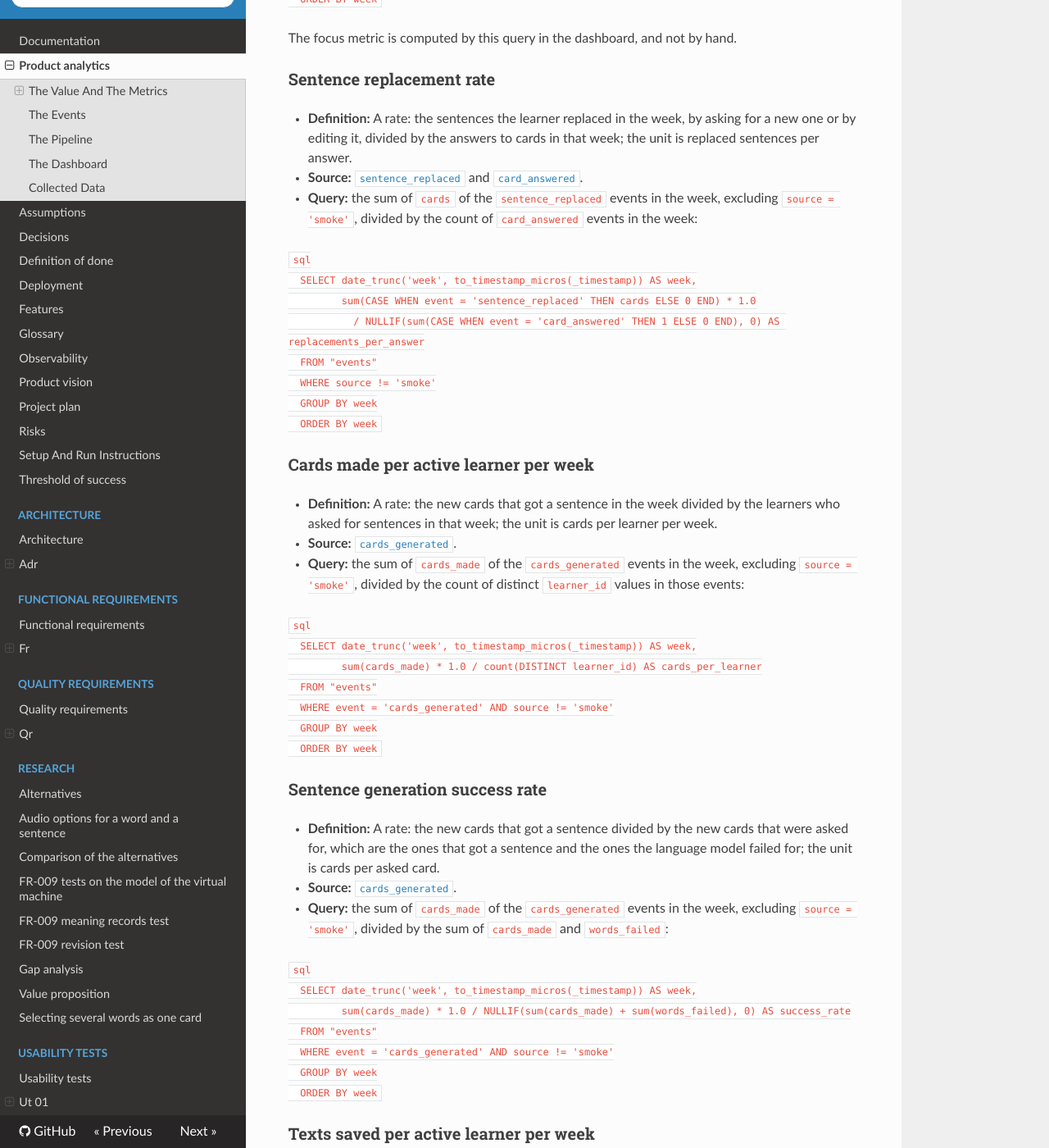
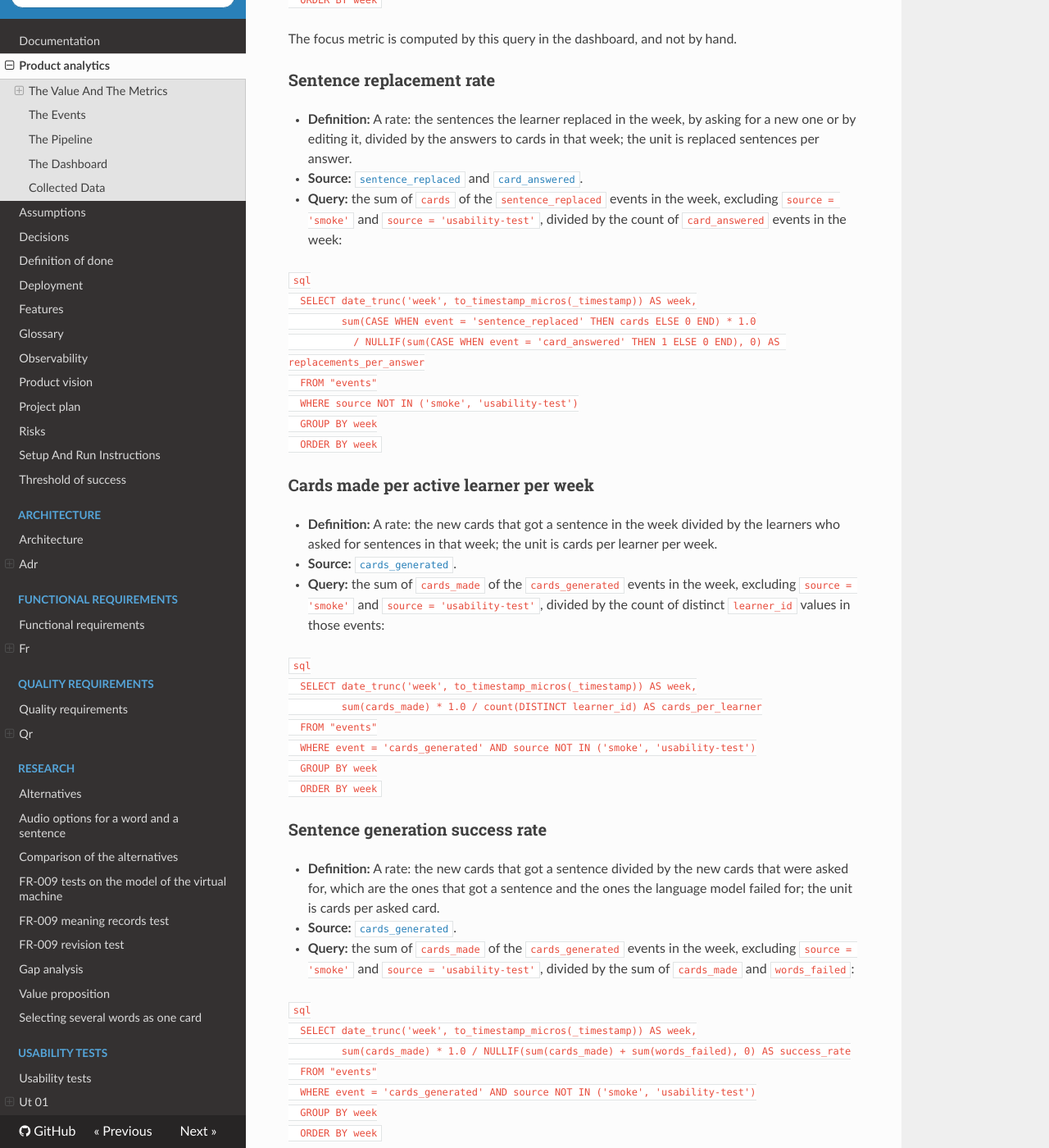
Before and after one commit to itpd-team-6/sentence-cards-generator-team-6, an MkDocs documentation site: the page built from docs/analytics.md, in a window 1280 px wide and 1400 px high, scrolled down 1629 px. Shown: the whole window at 82% size. Built offline with MkDocs 1.6.1, drawn with Linux system fonts in a browser that asks for light colours; nearby versions of some CDN libraries; some of the changed text lies outside the part shown.

Commit message:
Exclude the usability-test source from every analytics metric

````diff
--- a/docs/analytics.md
+++ b/docs/analytics.md
@@ -31,19 +31,19 @@ Each metric's name links to its section.
 
 Rejected as a vanity metric: total cards stored, because it grows with every text pasted even when nobody studies a card, and it never moves when the study queue improves.
 
-The focus metric depends on its input metrics and on real users: until people outside the team use the product it has no value, and the test traffic of the team, tagged `source=smoke`, is not shown as its value.
+The focus metric depends on its input metrics and on real users: until people outside the team use the product it has no value, and the test traffic of the team, tagged `source=smoke`, and the usability-test traffic, tagged `source=usability-test`, are not shown as its value.
 
 ### Cards studied per active learner per week
 
 - **Definition:** A rate: the answers to cards in the week divided by the active learners in that week; an active learner is a learner who answered at least one card in the week, and the unit is answers per learner per week.
 - **Source:** [`card_answered`](#the-events).
-- **Query:** the count of `card_answered` events in the week, excluding `source = 'smoke'`, divided by the count of distinct `learner_id` values in those events:
+- **Query:** the count of `card_answered` events in the week, excluding `source = 'smoke'` and `source = 'usability-test'`, divided by the count of distinct `learner_id` values in those events:
 
   ```sql
   SELECT date_trunc('week', to_timestamp_micros(_timestamp)) AS week,
          count(*) * 1.0 / count(DISTINCT learner_id) AS answers_per_learner
   FROM "events"
-  WHERE event = 'card_answered' AND source != 'smoke'
+  WHERE event = 'card_answered' AND source NOT IN ('smoke', 'usability-test')
   GROUP BY week
   ORDER BY week
   ```
@@ -54,14 +54,14 @@ The focus metric is computed by this query in the dashboard, and not by hand.
 
 - **Definition:** A rate: the sentences the learner replaced in the week, by asking for a new one or by editing it, divided by the answers to cards in that week; the unit is replaced sentences per answer.
 - **Source:** [`sentence_replaced`](#the-events) and [`card_answered`](#the-events).
-- **Query:** the sum of `cards` of the `sentence_replaced` events in the week, excluding `source = 'smoke'`, divided by the count of `card_answered` events in the week:
+- **Query:** the sum of `cards` of the `sentence_replaced` events in the week, excluding `source = 'smoke'` and `source = 'usability-test'`, divided by the count of `card_answered` events in the week:
 
   ```sql
   SELECT date_trunc('week', to_timestamp_micros(_timestamp)) AS week,
          sum(CASE WHEN event = 'sentence_replaced' THEN cards ELSE 0 END) * 1.0
            / NULLIF(sum(CASE WHEN event = 'card_answered' THEN 1 ELSE 0 END), 0) AS replacements_per_answer
   FROM "events"
-  WHERE source != 'smoke'
+  WHERE source NOT IN ('smoke', 'usability-test')
   GROUP BY week
   ORDER BY week
   ```
@@ -70,13 +70,13 @@ The focus metric is computed by this query in the dashboard, and not by hand.
 
 - **Definition:** A rate: the new cards that got a sentence in the week divided by the learners who asked for sentences in that week; the unit is cards per learner per week.
 - **Source:** [`cards_generated`](#the-events).
-- **Query:** the sum of `cards_made` of the `cards_generated` events in the week, excluding `source = 'smoke'`, divided by the count of distinct `learner_id` values in those events:
+- **Query:** the sum of `cards_made` of the `cards_generated` events in the week, excluding `source = 'smoke'` and `source = 'usability-test'`, divided by the count of distinct `learner_id` values in those events:
 
   ```sql
   SELECT date_trunc('week', to_timestamp_micros(_timestamp)) AS week,
          sum(cards_made) * 1.0 / count(DISTINCT learner_id) AS cards_per_learner
   FROM "events"
-  WHERE event = 'cards_generated' AND source != 'smoke'
+  WHERE event = 'cards_generated' AND source NOT IN ('smoke', 'usability-test')
   GROUP BY week
   ORDER BY week
   ```
@@ -85,13 +85,13 @@ The focus metric is computed by this query in the dashboard, and not by hand.
 
 - **Definition:** A rate: the new cards that got a sentence divided by the new cards that were asked for, which are the ones that got a sentence and the ones the language model failed for; the unit is cards per asked card.
 - **Source:** [`cards_generated`](#the-events).
-- **Query:** the sum of `cards_made` of the `cards_generated` events in the week, excluding `source = 'smoke'`, divided by the sum of `cards_made` and `words_failed`:
+- **Query:** the sum of `cards_made` of the `cards_generated` events in the week, excluding `source = 'smoke'` and `source = 'usability-test'`, divided by the sum of `cards_made` and `words_failed`:
 
   ```sql
   SELECT date_trunc('week', to_timestamp_micros(_timestamp)) AS week,
          sum(cards_made) * 1.0 / NULLIF(sum(cards_made) + sum(words_failed), 0) AS success_rate
   FROM "events"
-  WHERE event = 'cards_generated' AND source != 'smoke'
+  WHERE event = 'cards_generated' AND source NOT IN ('smoke', 'usability-test')
   GROUP BY week
   ORDER BY week
   ```
@@ -100,13 +100,13 @@ The focus metric is computed by this query in the dashboard, and not by hand.
 
 - **Definition:** A rate: the texts saved in the week divided by the learners who saved at least one text in that week; the unit is texts per learner per week.
 - **Source:** [`text_saved`](#the-events).
-- **Query:** the count of `text_saved` events in the week, excluding `source = 'smoke'`, divided by the count of distinct `learner_id` values in those events:
+- **Query:** the count of `text_saved` events in the week, excluding `source = 'smoke'` and `source = 'usability-test'`, divided by the count of distinct `learner_id` values in those events:
 
   ```sql
   SELECT date_trunc('week', to_timestamp_micros(_timestamp)) AS week,
          count(*) * 1.0 / count(DISTINCT learner_id) AS texts_per_learner
   FROM "events"
-  WHERE event = 'text_saved' AND source != 'smoke'
+  WHERE event = 'text_saved' AND source NOT IN ('smoke', 'usability-test')
   GROUP BY week
   ORDER BY week
   ```
@@ -115,7 +115,7 @@ The focus metric is computed by this query in the dashboard, and not by hand.
 
 Every event is named `object_action` in snake case.
 Every event carries `learner_id`, a one-way hash of the library code of the learner, and `source`, which is `web`, `usability-test`, or `smoke`.
-`smoke` marks the traffic the team makes to check the pipeline, and a metric leaves it out.
+`smoke` marks the traffic the team makes to check the pipeline, and `usability-test` marks a usability-test session (issue #278); a metric leaves both out, so it counts real use only.
 Real use is `web`.
 A usability-test session is opened with the address `?source=usability-test`, so its events arrive with `source=usability-test`; the frontend keeps it for the tab and sends it with every call in the `X-Event-Source` header.
 Such a session may also carry `?participant=P-01`, kept the same way and sent in the `X-Participant-Code` header, so `participant_code` (`P-01`, `P-02` and so on) is on its events and each session is read from the events it produced.
@@ -147,13 +147,13 @@ The backend and its dashboards are reachable from the university network only, a
 The staging dashboard is `Product analytics (staging)` in the organization `analytics_staging`, and the production dashboard is `Product analytics (production)` in the organization `analytics_production`.
 Each chart is named after its metric and runs the query recorded under that metric's section.
 
-| Chart                              | Environment | What it runs                                                                  |
-| ---------------------------------- | ----------- | ----------------------------------------------------------------------------- |
-| `Cards studied per active learner` | staging     | the focus metric's query, with `source = 'smoke'` excluded                    |
-| `Cards studied per active learner` | production  | the same query, over the production organization's traffic                    |
-| `Cards made per active learner`    | staging     | the L1 input metric's query, which has values before the focus metric does    |
-| `Cards made per active learner`    | production  | the same query, over the production organization's traffic                    |
-| `Recent events`                    | staging     | the list of the last events, which shows the test event tagged `source=smoke` |
+| Chart                              | Environment | What it runs                                                                               |
+| ---------------------------------- | ----------- | ------------------------------------------------------------------------------------------ |
+| `Cards studied per active learner` | staging     | the focus metric's query, with `source = 'smoke'` and `source = 'usability-test'` excluded |
+| `Cards studied per active learner` | production  | the same query, over the production organization's traffic                                 |
+| `Cards made per active learner`    | staging     | the L1 input metric's query, which has values before the focus metric does                 |
+| `Cards made per active learner`    | production  | the same query, over the production organization's traffic                                 |
+| `Recent events`                    | staging     | the list of the last events, which shows the test event tagged `source=smoke`              |
 
 The staging dashboard is checked with a test event tagged `source=smoke`: the event list shows it and the charts leave it out; the production dashboard carries the same charts and queries and receives no test traffic.
 Both dashboard addresses are in the Moodle submission, and the week report links one sanitized screenshot from each environment.
````
